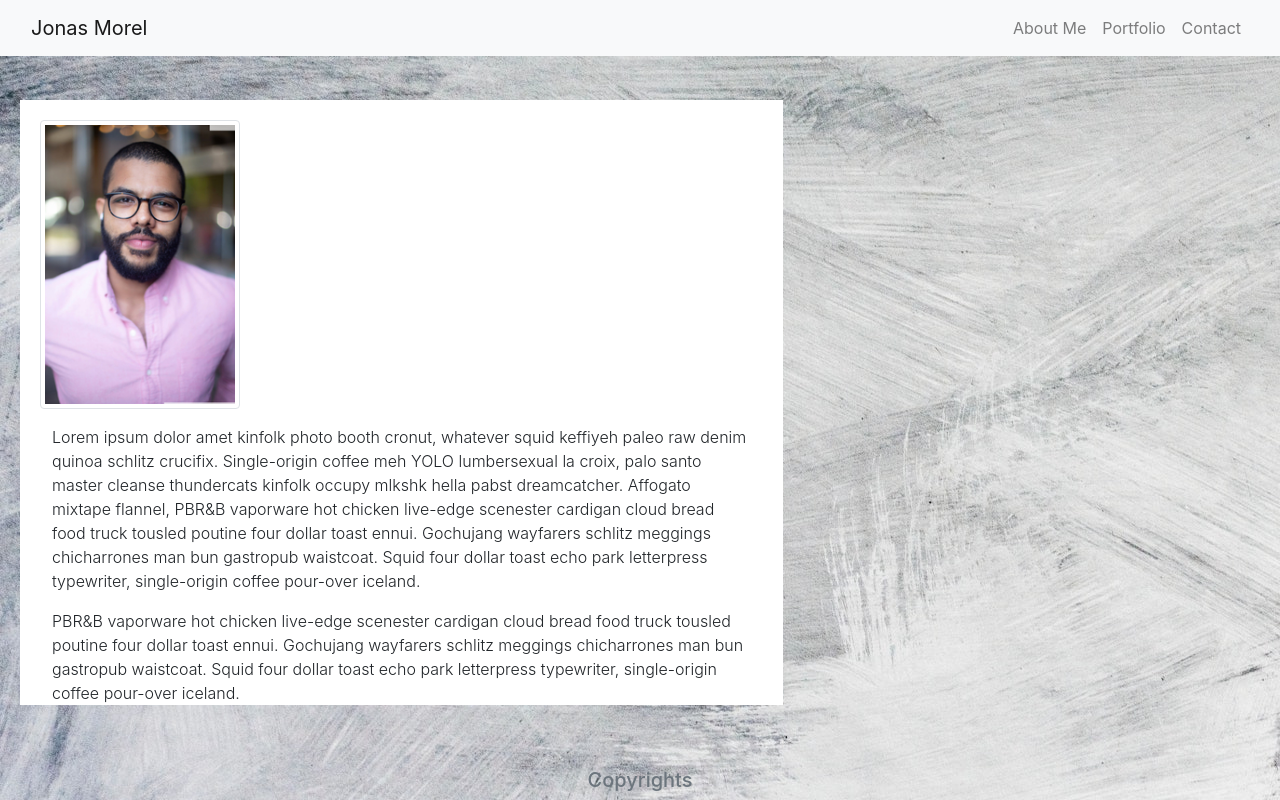
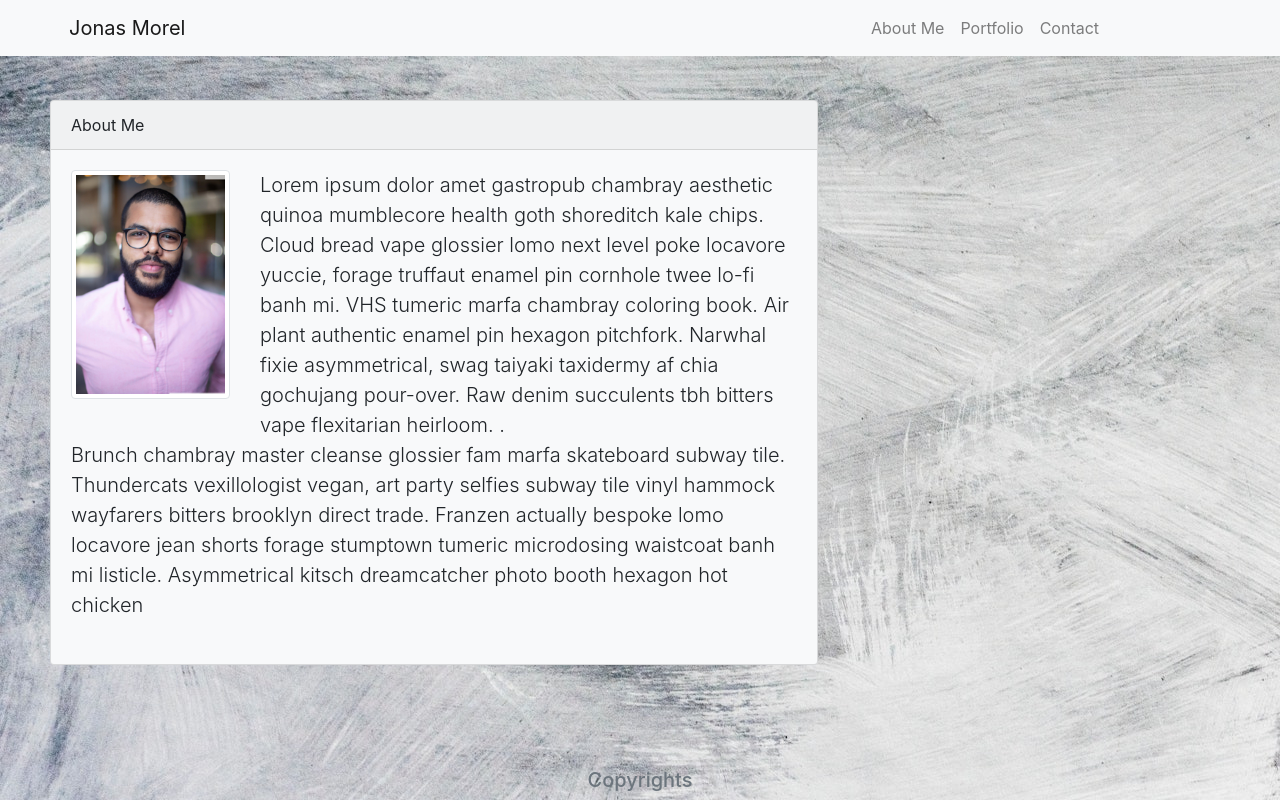
Before and after one commit to jame08/Bootstrap-Portfolio, a plain HTML site: page index.html in a window 1280 px wide. Drawn offline with nearby package versions, Linux system fonts and the light colour scheme.

Commit message:
HTML layout

```diff
--- a/index.html
+++ b/index.html
@@ -24,26 +24,26 @@
 
         <nav class="navbar navbar-expand-lg navbar-light bg-light fixed-top">
 
-          <div class="col-md-4">
+          <div class="col-sm-4">
 
-          <a class="navbar-brand" href="#">Jonas Morel</a>
-          <button class="navbar-toggler fright" type="button" data-toggle="collapse" data-target="#navbarNav" aria-controls="navbarNav" aria-expanded="false" aria-label="Toggle navigation">
+          <a class="navbar-brand mar" href="#">Jonas Morel</a>
+          <button class="navbar-toggler float-right" type="button" data-toggle="collapse" data-target="#navbarNav" aria-controls="navbarNav" aria-expanded="false" aria-label="Toggle navigation">
             <span class="navbar-toggler-icon"></span>
           </button>
         </div>
-        <div class="col-md-4"></div>
-         <div class="col-md-4">
+        <div class="col-sm-4"></div>
+         <div class="col-sm-4">
 
-          <div class="collapse navbar-collapse fright" id="navbarNav">
-            <ul class="navbar-nav">
+          <div class="collapse navbar-collapse " id="navbarNav">
+            <ul class="navbar-nav ">
               <li class="nav-item ">
-                <a class="nav-link" href="#">About Me <span class="sr-only">(current)</span></a>
+                <a class="nav-link" href="index.html">About Me <span class="sr-only">(current)</span></a>
               </li>
               <li class="nav-item">
-                <a class="nav-link" href="#">Portfolio</a>
+                <a class="nav-link" href="portfolio.html">Portfolio</a>
               </li>
               <li class="nav-item">
-                <a class="nav-link" href="#">Contact</a>
+                <a class="nav-link" href="contact.html">Contact</a>
               </li>
 
             </ul>
@@ -57,28 +57,37 @@
 
 <div class="contaiter  contenido">
 
-  <div class="row linea">
 
+    <div class="card bg-light mb-3" style="max-width: 180rem;">
+        <div class="card-header">About Me</div>
+        <div class="card-body">
 
-    <div class="font-weight-light lead contentcolor">
+            <div class="row">
 
-      <img src="pictures/jmorel.JPG" class="img-thumbnail img-responsive" alt="Cinque Terre">
+              <div class="col-md-3">
+              <img src="pictures/jmorel.JPG" class="img-thumbnail img-responsive rounded" alt="Cinque Terre">
+            </div>
 
-      <p class="para">
-        Lorem ipsum dolor amet kinfolk photo booth cronut, whatever squid keffiyeh paleo raw denim quinoa schlitz crucifix.
-        Single-origin coffee meh YOLO lumbersexual la croix, palo santo master cleanse thundercats kinfolk occupy mlkshk hella pabst dreamcatcher.
-        Affogato mixtape flannel, PBR&B vaporware hot chicken live-edge scenester cardigan cloud bread food truck tousled poutine four dollar toast ennui.
-        Gochujang wayfarers schlitz meggings chicharrones man bun gastropub waistcoat. Squid four dollar toast echo park letterpress typewriter,
-        single-origin coffee pour-over iceland.
-      </p>
+            <div class="col-md-9">
+              <p class="card-text lead">Lorem ipsum dolor amet gastropub chambray aesthetic quinoa mumblecore health goth
+                shoreditch kale chips. Cloud bread vape glossier lomo next level poke locavore yuccie, forage truffaut
+                 enamel pin cornhole twee lo-fi banh mi. VHS tumeric marfa chambray coloring book. Air plant authentic
+                 enamel pin hexagon pitchfork. Narwhal fixie asymmetrical, swag taiyaki taxidermy af chia gochujang
+                 pour-over. Raw denim succulents tbh bitters vape flexitarian heirloom.
+            .</p>
+            </div>
+        </div>
 
-      <p class="para">PBR&B vaporware hot chicken live-edge scenester cardigan cloud bread food truck tousled poutine four dollar toast ennui.
-          Gochujang wayfarers schlitz meggings chicharrones man bun gastropub waistcoat. Squid four dollar toast echo park letterpress typewriter,
-          single-origin coffee pour-over iceland.</p>
+        <div class="row">
 
+          <div class="col-md-12">
+            <p class="card-text lead ">Brunch chambray master cleanse glossier fam marfa skateboard subway tile.
+              Thundercats vexillologist vegan, art party selfies subway tile vinyl hammock wayfarers bitters
+              brooklyn direct trade. Franzen actually bespoke lomo locavore jean shorts forage stumptown tumeric
+              microdosing waistcoat banh mi listicle. Asymmetrical kitsch dreamcatcher photo booth hexagon hot chicken</p>
+        </div>
       </div>
 
- </div>
 
 </div>
 
--- a/style.css
+++ b/style.css
@@ -8,6 +8,7 @@ body  {
     margin-top: 100px;
     float: left;
     width: 60%;
+    margin-left: 50px;
 
 
 }
@@ -15,35 +16,14 @@ body  {
 .contentcolor {
 
     background-color: white;
-
-
 }
 
+.mar {
 
-.para {
-    margin: 1em 1em 0em 1em;
-    padding: 0em 1em 0em 1em;
-
-    font-size: 1rem;
-    float: right;
-
+    padding-left: 38px;
 }
 
-img {
-    float: left;
-    margin: 1em 1em 0em 1em;
-    width: 25vh;
+h1 {
+
+    margin-left: 10px;
 }
-
-.fright {
-
-    float: right;
-}
-
-
-.linea {
-
-margin-left: 20px;
-
-
-}
```
Also changed, not shown: contact.html (+92 -0 lines), portfolio.html (+83 -0 lines).
